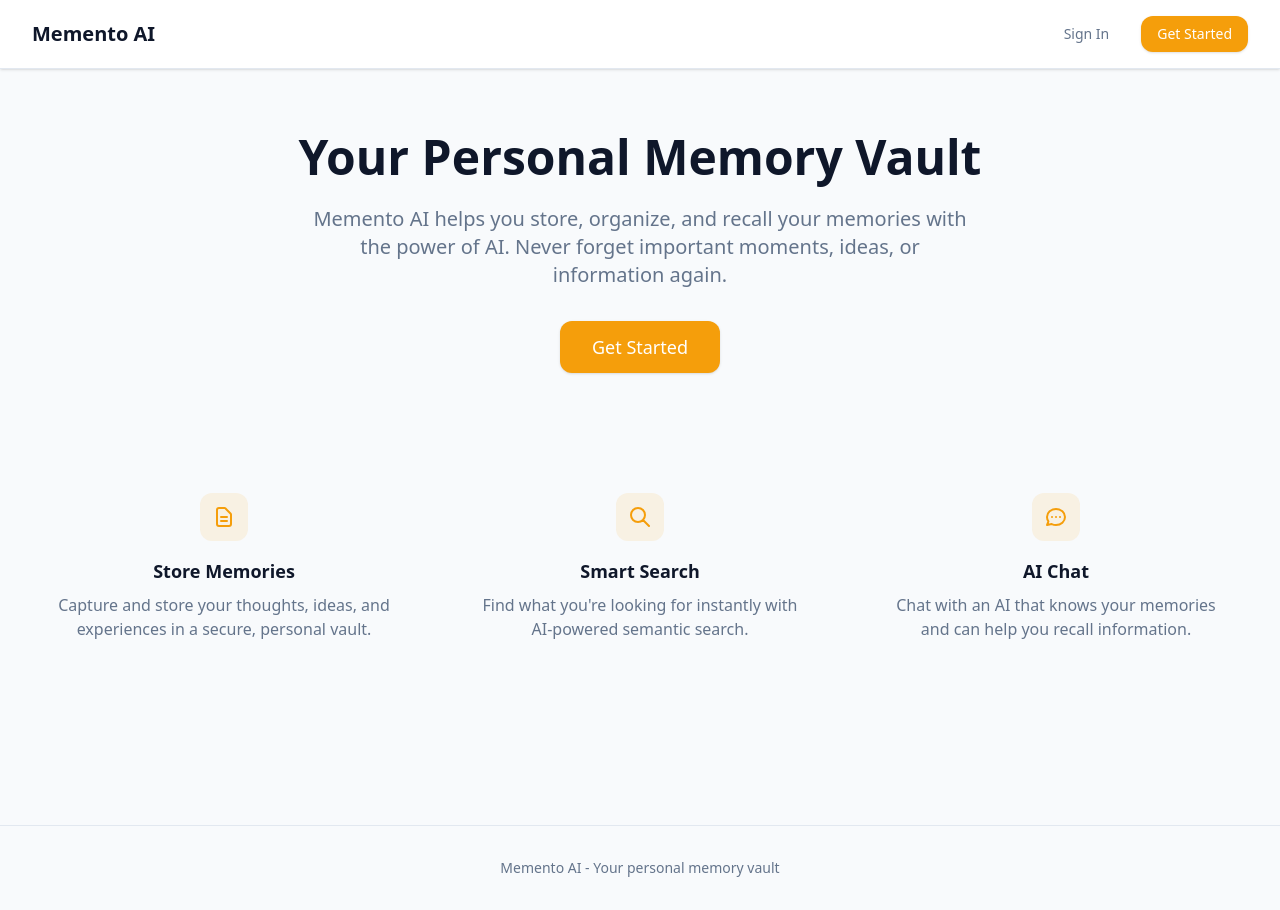
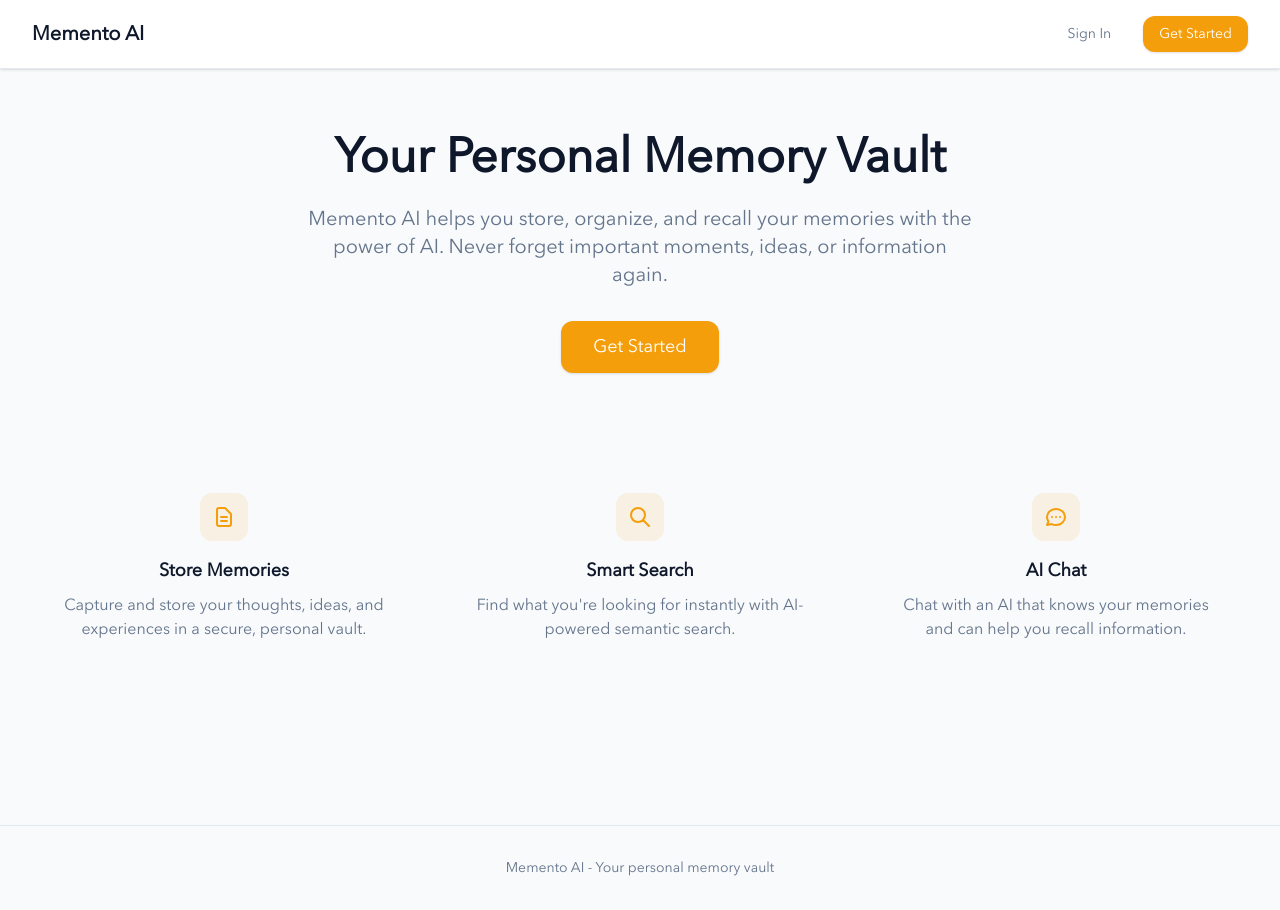
Before and after one commit to ronjoshi/memento-ai, a Next.js app in the folder memento-ai/: page / in a window 1280 px wide. Built offline with nearby package versions, Linux system fonts and the light colour scheme; no server answers.

Commit message:
added avenir next

```diff
--- a/memento-ai/src/app/globals.css
+++ b/memento-ai/src/app/globals.css
@@ -104,14 +104,13 @@
 	--color-error-light: var(--error-light);
 	--color-info: var(--info);
 	--color-info-light: var(--info-light);
-	--font-sans: var(--font-geist-sans);
-	--font-mono: var(--font-geist-mono);
+	--font-sans: var(--font-avenir);
+	--font-mono: ui-monospace, monospace;
 }
 
 body {
 	background: var(--background);
 	color: var(--foreground);
-	font-family: var(--font-sans), system-ui, sans-serif;
 }
 
 /* Smooth transitions for theme changes */
--- a/memento-ai/src/app/layout.tsx
+++ b/memento-ai/src/app/layout.tsx
@@ -1,16 +1,12 @@
 import type { Metadata } from "next";
-import { Geist, Geist_Mono } from "next/font/google";
+import localFont from "next/font/local";
 import "./globals.css";
 import { AuthProvider } from "@/contexts/AuthContext";
 
-const geistSans = Geist({
-	variable: "--font-geist-sans",
-	subsets: ["latin"],
-});
-
-const geistMono = Geist_Mono({
-	variable: "--font-geist-mono",
-	subsets: ["latin"],
+const avenirNext = localFont({
+	src: "./fonts/AvenirNext-Regular.ttf",
+	variable: "--font-avenir",
+	display: "swap",
 });
 
 export const metadata: Metadata = {
@@ -26,7 +22,7 @@
 	return (
 		<html lang="en">
 			<body
-				className={`${geistSans.variable} ${geistMono.variable} antialiased`}
+				className={`${avenirNext.className} antialiased`}
 			>
 				<AuthProvider>{children}</AuthProvider>
 			</body>
```
Also changed, not shown: memento-ai/src/app/fonts/AvenirNext-Regular.ttf (added).
